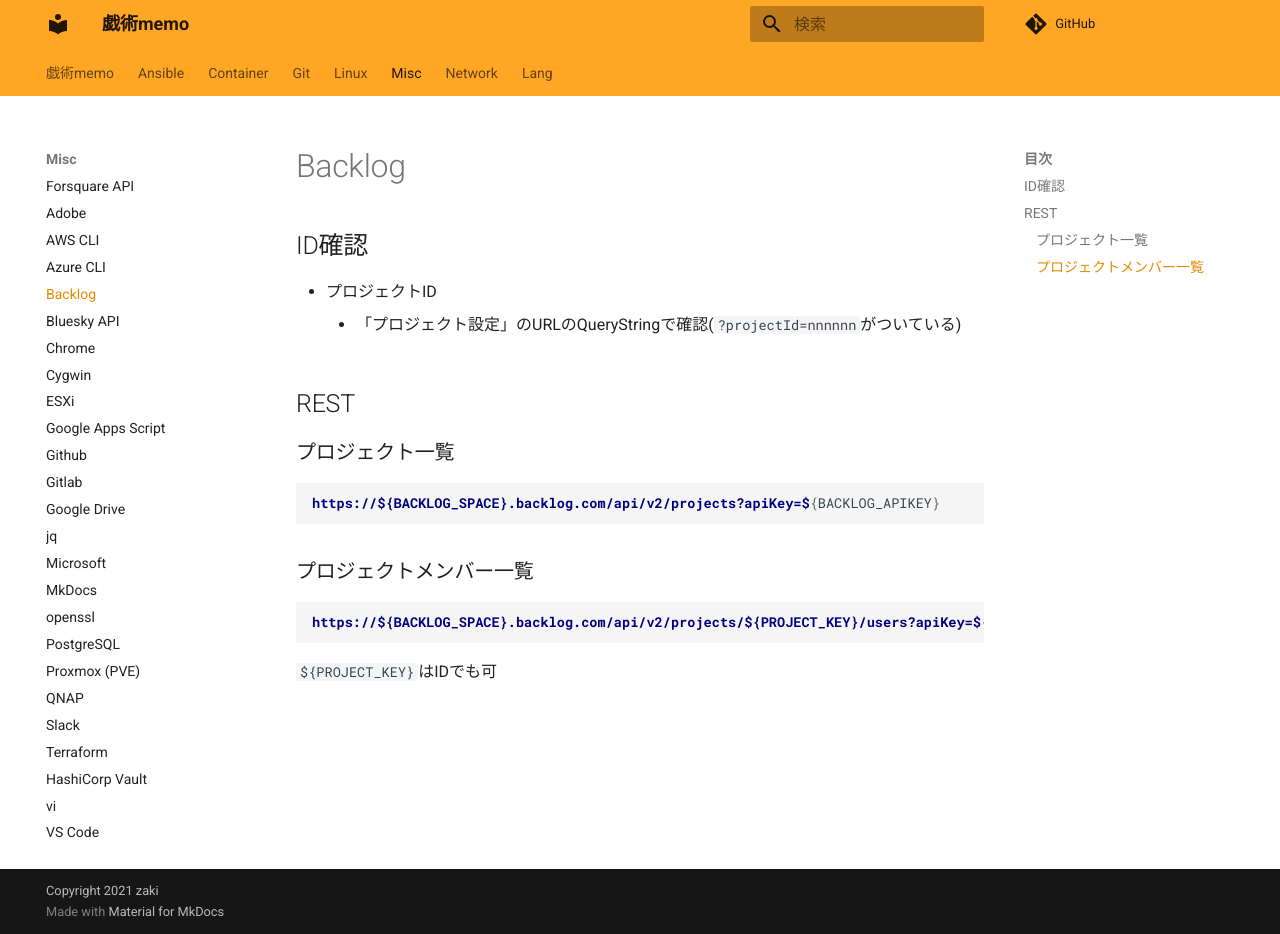
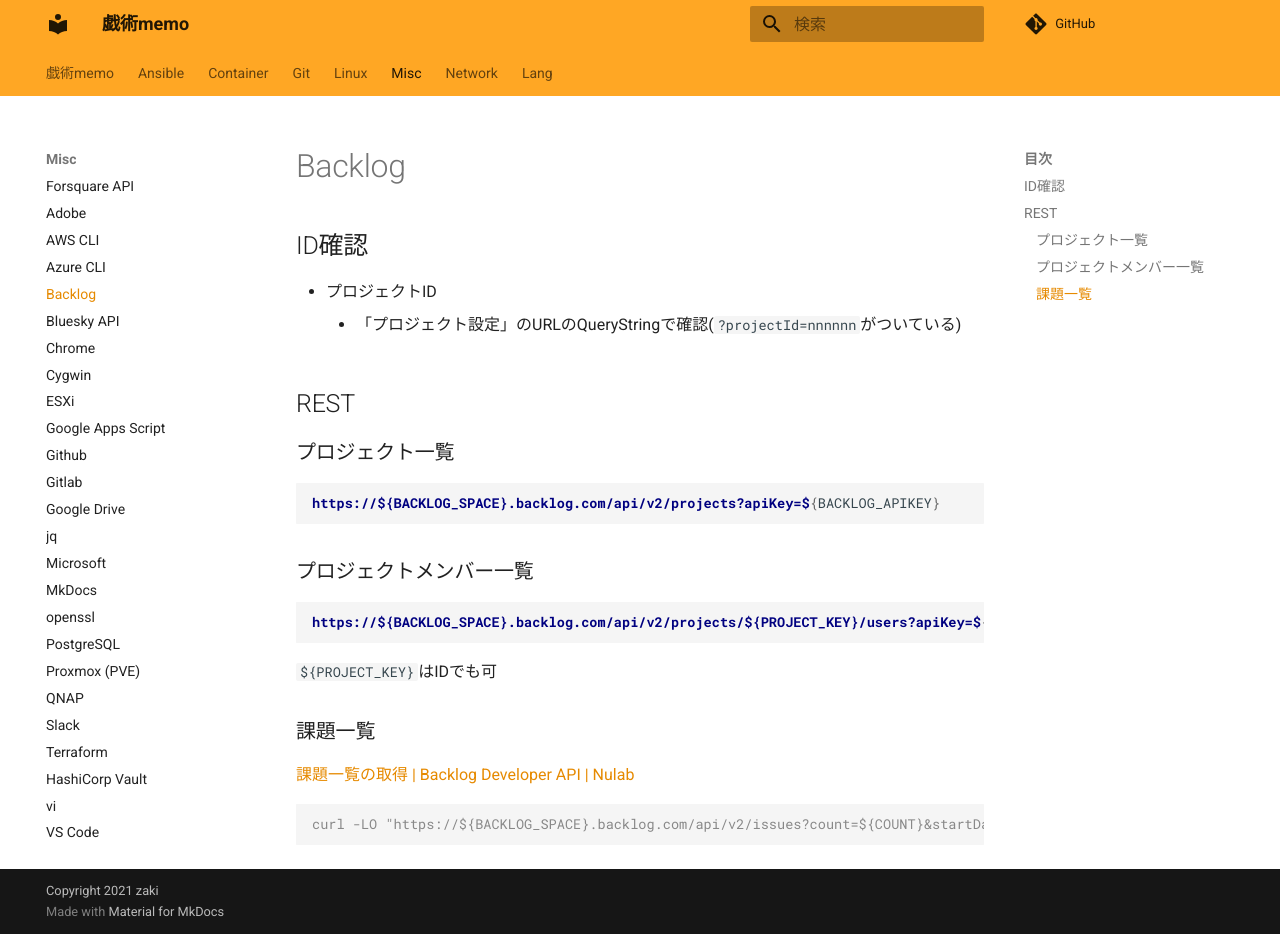
Before and after one commit to zaki-lknr/docs, an MkDocs documentation site: the page built from docs/Misc/backlog.md, in a window 1280 px wide and 934 px high. Built offline with MkDocs 1.6.1 and Material for MkDocs 9.7.7, drawn with Linux system fonts in a browser that asks for light colours; comment, search, counter and statistics services are not loaded.

Commit message:
add: misc/backlog: 課題一覧

````diff
--- a/docs/Misc/backlog.md
+++ b/docs/Misc/backlog.md
@@ -20,3 +20,11 @@ https://${BACKLOG_SPACE}.backlog.com/api/v2/projects/${PROJECT_KEY}/users?apiKey
 ```
 
 `${PROJECT_KEY}`はIDでも可
+
+### 課題一覧
+
+[課題一覧の取得 | Backlog Developer API | Nulab](https://developer.nulab.com/ja/docs/backlog/api/2/get-issue-list/)
+
+```console
+curl -LO "https://${BACKLOG_SPACE}.backlog.com/api/v2/issues?count=${COUNT}&startDateUntil=${YYYY_mm_dd}&projectId[]=${PROJECT_ID}&statusId[]=1&statusId[]=2&apiKey=${BACKLOG_APIKEY}"
+```
````
